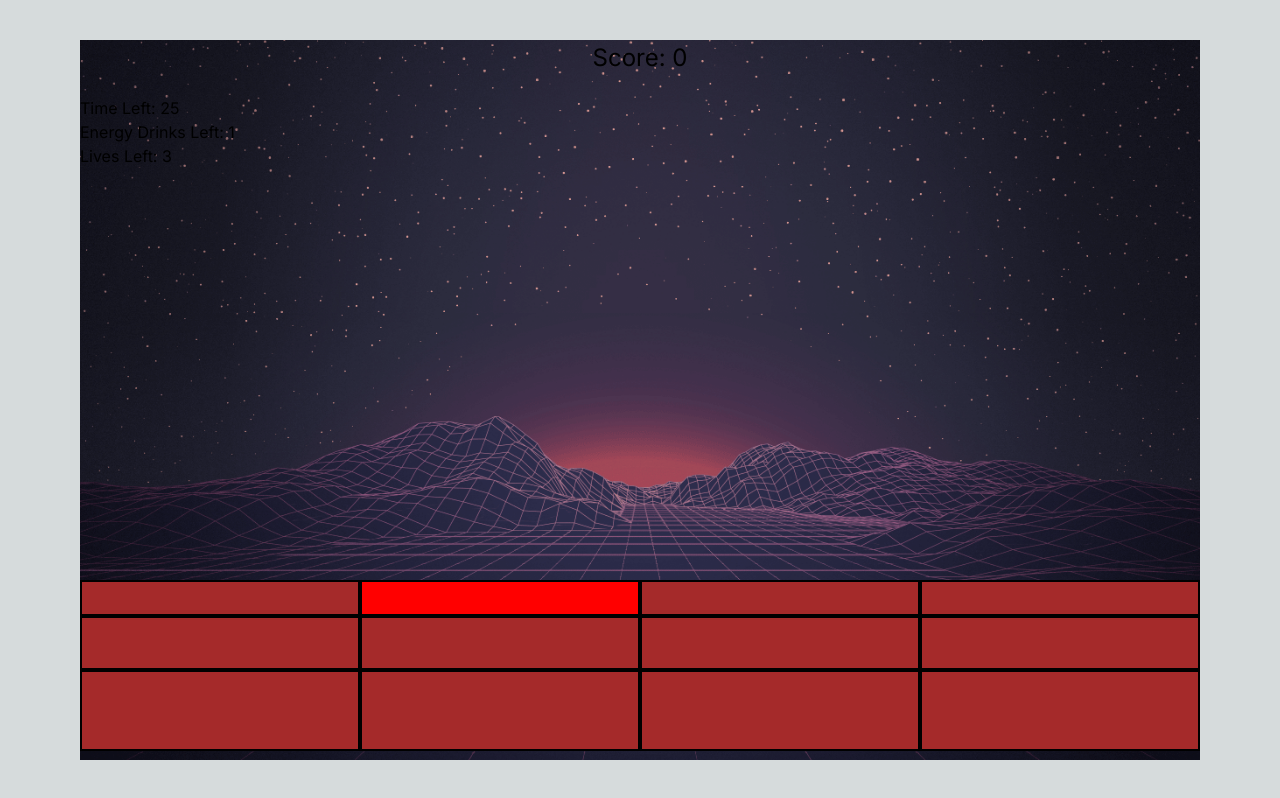
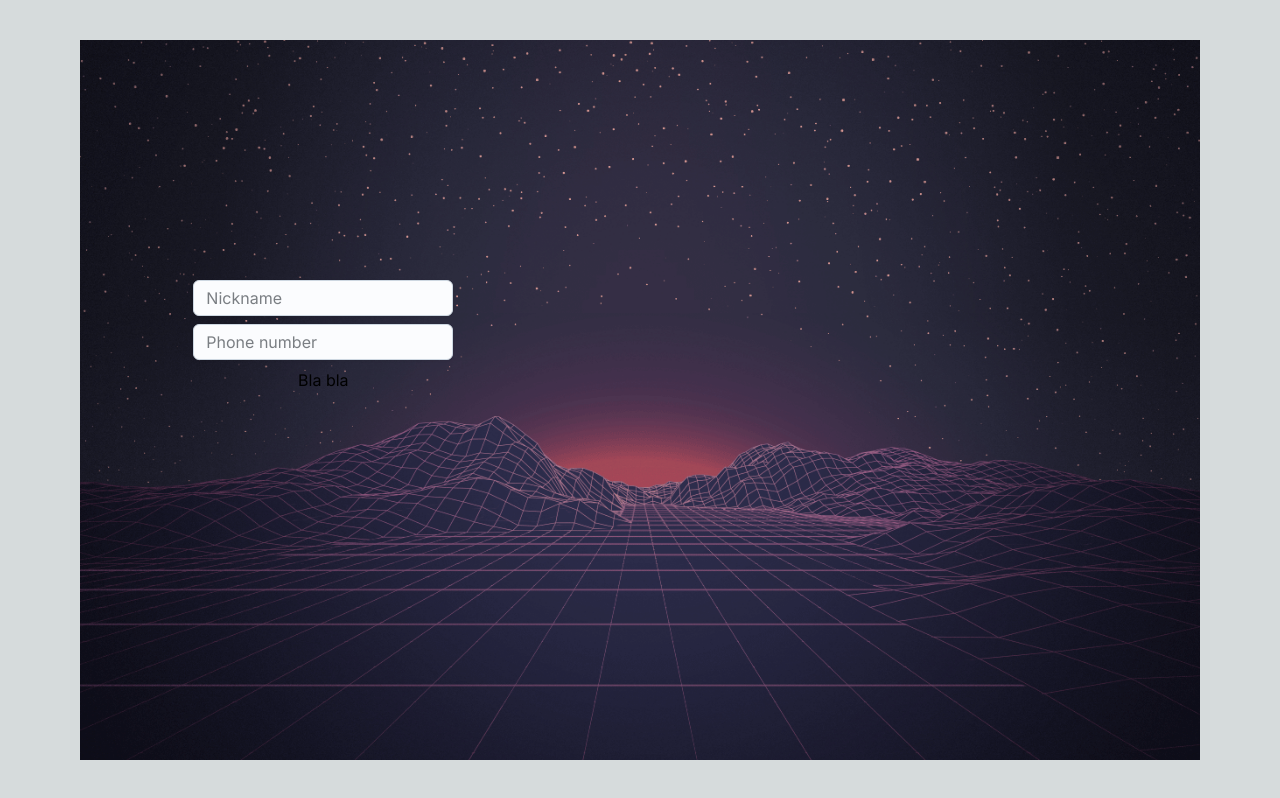
Before and after one commit to MarcusTSteinde/KarriereDag, a Next.js app in the folder whack/: page / in a window 1280 px wide. Built offline with nearby package versions, Linux system fonts and the light colour scheme.

Commit message:
Added form

```diff
--- a/whack/app/page.tsx
+++ b/whack/app/page.tsx
@@ -1,3 +1,5 @@
+"use client"
+import Login from '@/components/Login'
 import WhackAMole from '@/components/WhackAMole'
 import Image from 'next/image'
 
@@ -5,7 +7,9 @@ export default function Home() {
   return (
     <main>
       <div className="flex flex-col items-center self-center justify-between bg">
-      <WhackAMole></WhackAMole>
+        <div className='absolute right-2/3 top-1/3'>
+      <Login />
+      </div>
       </div>
     </main>
   )
--- /dev/null
+++ b/whack/components/Login.tsx
@@ -0,0 +1,23 @@
+import * as React from 'react';
+import Button from '@mui/joy/Button';
+import Input from '@mui/joy/Input';
+import Stack from '@mui/joy/Stack';
+
+export default function InputFormProps() {
+  return (
+    <form
+      onSubmit={(event) => {
+        event.preventDefault();
+        const formData = new FormData(event.currentTarget);
+        const formJson = Object.fromEntries((formData as any).entries());
+        alert(JSON.stringify(formJson));
+      }}
+    >
+      <Stack spacing={1}>
+        <Input placeholder="Nickname" required />
+        <Input placeholder="Phone number" required />
+        <button type='submit'>Bla bla</button>
+      </Stack>
+    </form>
+  );
+}
```
